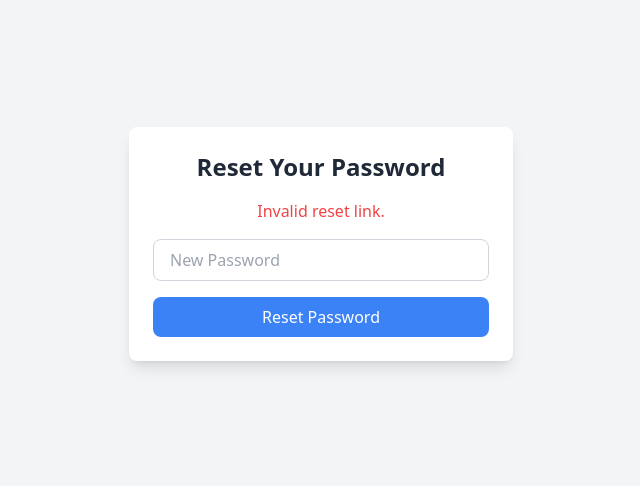
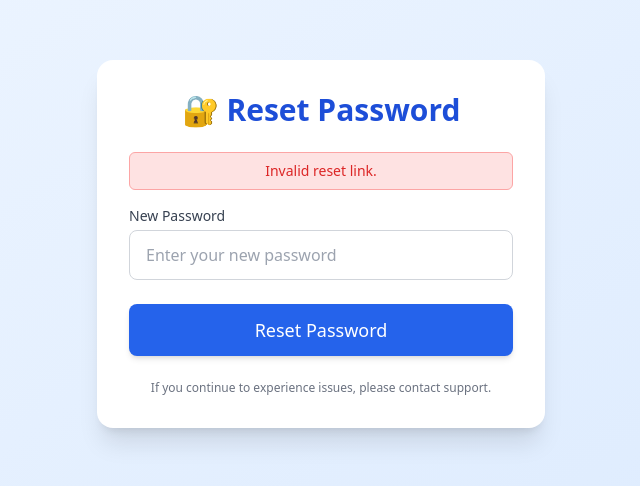
Before and after one commit to Sreeragpk/data-marketplace-frontend, a React (Vite) app: page /reset-password in a window 1280 px wide. Shown: the part 156-642 px from the top of the page, without its empty margins (319-959 px from the left). Built offline with nearby package versions, Linux system fonts and the light colour scheme.

Commit message:
forgotpassword ui

```diff
--- a/src/pages/Reset-password.jsx
+++ b/src/pages/Reset-password.jsx
@@ -4,7 +4,7 @@ import { useLocation, useNavigate } from "react-router-dom";
 const ResetPassword = () => {
   const location = useLocation();
   const navigate = useNavigate();
-  const queryParams = new URLSearchParams(location.search); // Extract query params
+  const queryParams = new URLSearchParams(location.search);
   const token = queryParams.get("token");
   const email = queryParams.get("email");
 
@@ -17,60 +17,65 @@ const ResetPassword = () => {
     }
   }, [token, email]);
 
-  const handlePasswordChange = (e) => setPassword(e.target.value);
-
   const handleSubmit = async (e) => {
     e.preventDefault();
-
     try {
       const res = await fetch("https://data-marketplace-backend-production.up.railway.app/api/reset-password", {
         method: "POST",
         headers: { "Content-Type": "application/json" },
-        body: JSON.stringify({ token, email, newPassword: password }), // Make sure the body contains the correct parameters
+        body: JSON.stringify({ token, email, newPassword: password }),
       });
 
       const data = await res.json();
       if (res.ok) {
-        setMessage("Password reset successful.");
-        setTimeout(() => {
-          navigate("/login"); // Redirect to login page after successful reset
-        }, 2000);
+        setMessage("✅ Password reset successful! Redirecting...");
+        setTimeout(() => navigate("/login"), 2000);
       } else {
-        setMessage(data.error || "Failed to reset password");
+        setMessage(data.error || "❌ Failed to reset password");
       }
     } catch (error) {
       console.error(error);
-      setMessage("Error resetting password");
+      setMessage("❌ Error resetting password");
     }
   };
 
   return (
-    <div className="flex justify-center items-center min-h-screen bg-gray-100 p-4">
-      <div className="bg-white rounded-lg shadow-lg w-full sm:w-96 p-6">
-        <h1 className="text-2xl font-semibold text-center text-gray-800 mb-4">
-          Reset Your Password
+    <div className="min-h-screen flex items-center justify-center bg-gradient-to-br from-blue-50 to-blue-100 p-4">
+      <div className="bg-white rounded-2xl shadow-xl w-full max-w-md p-8 transition-all duration-300 ease-in-out">
+        <h1 className="text-3xl font-bold text-center text-blue-700 mb-6">
+          🔐 Reset Password
         </h1>
-        {message && <p className="text-center text-red-500 mb-4">{message}</p>}
 
-        <form onSubmit={handleSubmit} className="space-y-4">
+        {message && (
+          <div className="text-sm text-center text-red-600 bg-red-100 border border-red-300 p-2 rounded-md mb-4">
+            {message}
+          </div>
+        )}
+
+        <form onSubmit={handleSubmit} className="space-y-6">
           <div>
+            <label className="block text-sm font-medium text-gray-700 mb-1">New Password</label>
             <input
               type="password"
               value={password}
-              onChange={handlePasswordChange}
-              placeholder="New Password"
+              onChange={(e) => setPassword(e.target.value)}
+              placeholder="Enter your new password"
               required
-              className="w-full px-4 py-2 border border-gray-300 rounded-lg focus:outline-none focus:ring-2 focus:ring-blue-500"
+              className="w-full px-4 py-3 border border-gray-300 rounded-lg focus:ring-2 focus:ring-blue-400 focus:outline-none text-gray-700"
             />
           </div>
 
           <button
             type="submit"
-            className="w-full bg-blue-500 text-white py-2 rounded-lg hover:bg-blue-600 focus:outline-none focus:ring-2 focus:ring-blue-500"
+            className="w-full py-3 bg-blue-600 hover:bg-blue-700 text-white text-lg font-medium rounded-lg shadow-md transition duration-300"
           >
             Reset Password
           </button>
         </form>
+
+        <p className="text-center text-xs text-gray-500 mt-6">
+          If you continue to experience issues, please contact support.
+        </p>
       </div>
     </div>
   );
```
